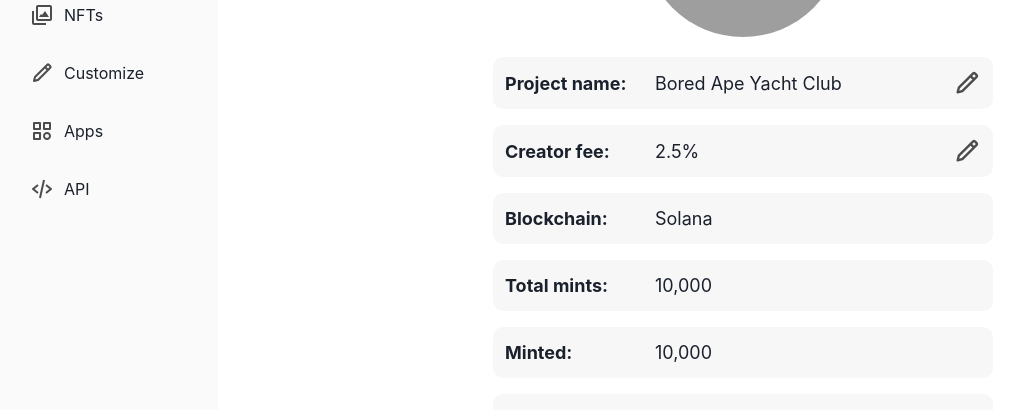
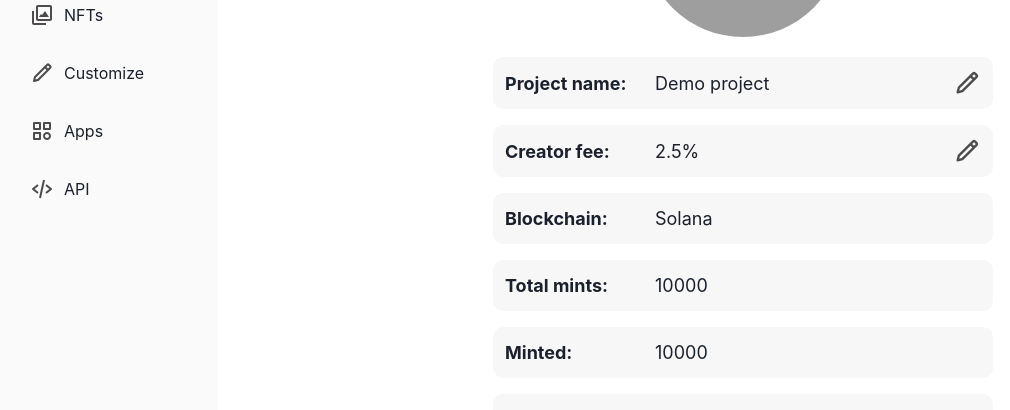
Before and after one commit to Area730Labs/tokenized-frontend, a Next.js app: page /app in a window 1280 px wide. Shown: the part 233-643 px from the top of the page, without its empty margins (12-1022 px from the left). Built offline with nearby package versions, Linux system fonts and the light colour scheme; grey boxes are pictures that could not be loaded.

Commit message:
add project meta to state

```diff
--- a/components/titleBlock.tsx
+++ b/components/titleBlock.tsx
@@ -14,7 +14,7 @@
 import { Icon } from '@chakra-ui/react'
 import { useState } from 'react';
 
-export default function TitleBlock(props: {title: string, value: string, hasEdit: boolean}) {
+export default function TitleBlock(props: {title: string, value: string, hasEdit: boolean, onValChanged?:(val:string)=>void}) {
 
     const [val, setVal] = useState(props.value);
     const [isEdit, setIsEdit] = useState(false);
@@ -24,8 +24,16 @@
     };
 
     const onApply = () => {
+        if (!val.trim()){
+            return;
+        }
+
         setIsEdit(false);
-    };
+
+        if (props.onValChanged){
+            props.onValChanged(val)
+        }
+    }
 
     const handleChange = (event:any) => setVal(event.target.value)
 
--- a/pages/app.tsx
+++ b/pages/app.tsx
@@ -9,6 +9,7 @@
 import ContentHeader from '../components/contentHeader'
 import TitleBlock from '../components/titleBlock'
 import { useState } from 'react'
+import { useAppContext } from '../state/appContext'
 
 function selectFile (contentType:any, multiple:any){
     return new Promise(resolve => {
@@ -32,8 +33,11 @@
 
 const TEST_LOGO = 'https://i.seadn.io/gae/Ju9CkWtV-1Okvf45wo8UctR-M9He2PjILP0oOvxE89AyiPPGtrR3gysu1Zgy0hjd2xKIgjJJtWIc0ybj4Vd7wv8t3pxDGHoJBzDB?auto=format&w=3840';
 
+
 export default function App()
 {
+    const {projectMeta, setProjectName, setProjectFee} = useAppContext()
+
     const [logoUrl, setLogoUrl] = useState(TEST_LOGO);
     const onLogoSelect = async() => {
         let files = await selectFile("image/*", false);
@@ -53,14 +57,13 @@
 
                 <Flex flexDir='column' gap={4} >
 
-                    <TitleBlock title='Project name' value='Bored Ape Yacht Club' hasEdit={true} />
-                    <TitleBlock title='Creator fee' value='2.5%' hasEdit={true} />
+                    <TitleBlock title='Project name' value={projectMeta.projectName} hasEdit={true} onValChanged={setProjectName} />
+                    <TitleBlock title='Creator fee' value={`${projectMeta.projectFee}%`} hasEdit={true} onValChanged={(val) => setProjectFee(+val)} />
 
-
-                    <TitleBlock title='Blockchain' value='Solana' hasEdit={false} />
-                    <TitleBlock title='Total mints' value='10,000' hasEdit={false} />
-                    <TitleBlock title='Minted' value='10,000' hasEdit={false} />
-                    <TitleBlock title='Trait count' value='75' hasEdit={false} />
+                    <TitleBlock title='Blockchain' value={projectMeta.blockchain} hasEdit={false} />
+                    <TitleBlock title='Total mints' value={`${projectMeta.totalMints}`} hasEdit={false} />
+                    <TitleBlock title='Minted' value={`${projectMeta.minted}`} hasEdit={false} />
+                    <TitleBlock title='Trait count' value={`${projectMeta.traitCount}`} hasEdit={false} />
 
                     <Spacer/>
 
--- a/state/appContext.tsx
+++ b/state/appContext.tsx
@@ -1,7 +1,7 @@
 import { ILayer, ILayerImage } from "./layerState"
 import { createContext, ReactNode, useContext, useState, useMemo, useEffect} from "react";
 import { IChangeLayerNameModalProps } from "../components/modals/changeLayerNameModal";
-
+import { IProjectMeta } from "./projectState";
 
 export interface AppContextType
 {
@@ -14,7 +14,11 @@
 
     // Layer name modal
     setLayerNameModalProps: (props: IChangeLayerNameModalProps) => void,
-    layerNameModalProps: IChangeLayerNameModalProps | null
+    layerNameModalProps: IChangeLayerNameModalProps | null,
+
+    projectMeta: IProjectMeta
+    setProjectName: (projName: string) => void,
+    setProjectFee: (projFee: number) => void
 }
 
 
@@ -35,6 +39,14 @@
 export function AppProvider({ children }: { children: ReactNode; }) {
     const [layerData, setLayerData]= useState<ILayer[]>(layerDataDemo);
     const [layerNameModalProps, setLayerNameModalProps] = useState<IChangeLayerNameModalProps|null>(null);
+    const [projectMeta, setProjectMeta] = useState<IProjectMeta>({
+        projectName: 'Demo project',
+        projectFee: 2.5,
+        blockchain: 'Solana',
+        totalMints: 10_000,
+        minted: 10_000,
+        traitCount: 75
+    });
 
     const removeLayer = (layerName: string):boolean => {
         let exists = false;
@@ -101,6 +113,20 @@
         setLayerData(newArr);
     }
 
+    const setProjectName = (projName: string) => {
+        let newMeta: IProjectMeta = {...projectMeta};
+        newMeta.projectName = projName;
+
+        setProjectMeta(newMeta);
+    }
+
+    const setProjectFee = (projFee: number) => {
+        let newMeta: IProjectMeta = {...projectMeta};
+        newMeta.projectFee = projFee;
+
+        setProjectMeta(newMeta);
+    }
+
 
     const ctxVal:AppContextType = {
         layerData,
@@ -110,7 +136,10 @@
         moveLayerDown,
         layerNameModalProps,
         setLayerNameModalProps,
-        renameLayer
+        renameLayer,
+        projectMeta,
+        setProjectName,
+        setProjectFee
     } ;
 
     return (
--- /dev/null
+++ b/state/projectState.tsx
@@ -0,0 +1,10 @@
+
+
+export interface IProjectMeta {
+    projectName: string,
+    projectFee: number,
+    blockchain: string,
+    totalMints: number,
+    minted: number,
+    traitCount: number
+}
```
